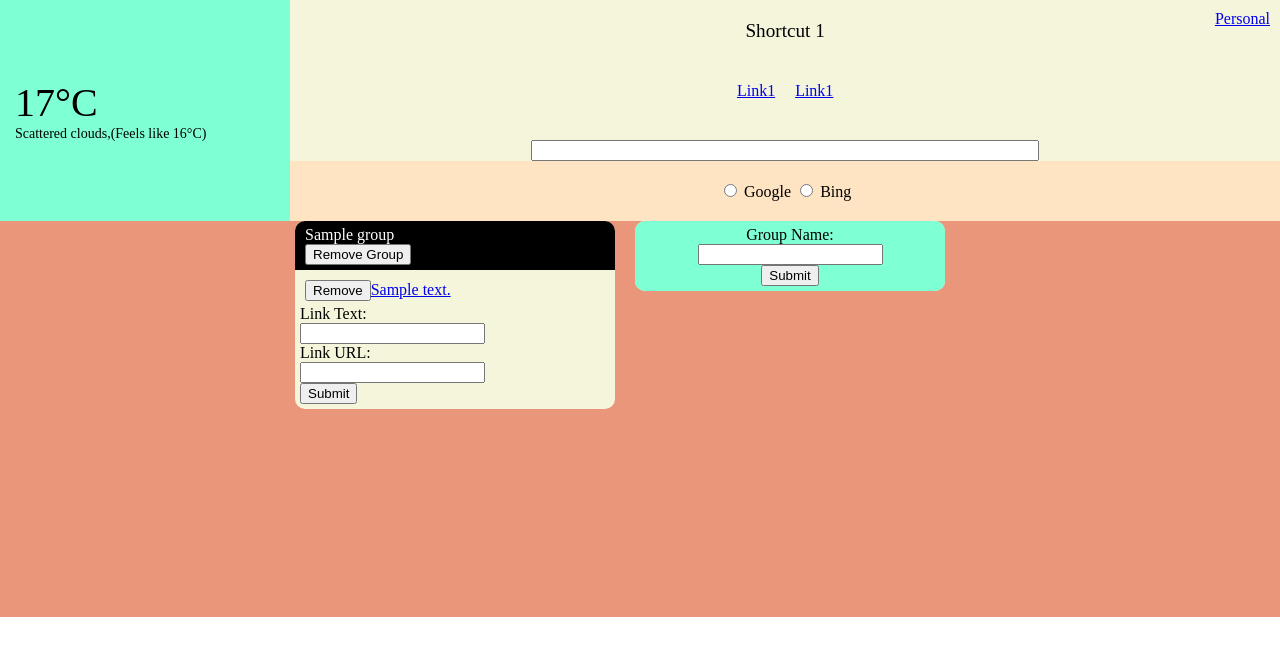
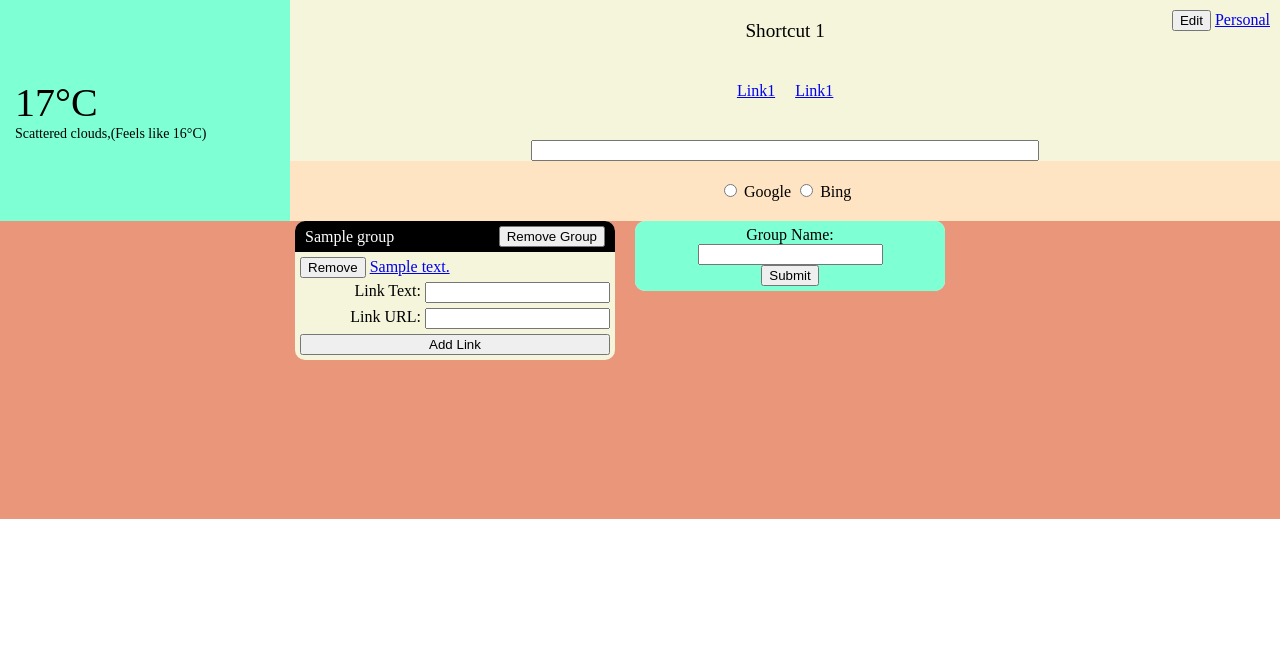
Before and after one commit to fazillatheef/homepage, a Flask app: page / in a window 1280 px wide. Shown: the top 656 px of the page. Run offline with Flask 3, Linux system fonts and the light colour scheme; tables that the repository leaves empty hold one stand-in row (values such as "Sample post"); parts of the project's set-up code (start-up, migrations or seed data) failed here and were passed over.

Commit message:
Added Edit button only and changed format of some card elements

```diff
--- /dev/null
+++ b/Check_groups.sql
@@ -0,0 +1,2 @@
+-- SQLite
+select * from groups;
--- a/app.py
+++ b/app.py
@@ -1,8 +1,14 @@
 from flask import Flask, render_template, request, redirect
 from flask_sqlalchemy import SQLAlchemy
+import os
 
 app = Flask(__name__)
-app.config['SQLALCHEMY_DATABASE_URI'] = 'sqlite:///database.db'
+
+for env_var in ['SQLALCHEMY_DATABASE_URI']:
+    if env_var in os.environ.keys():
+        app.config[env_var] = os.environ[env_var]
+    else:
+        raise ValueError("Environment variables not setup!!")
 
 db = SQLAlchemy(app)
 
@@ -29,6 +35,11 @@ with app.app_context():
 def index():
     groups = Group.query.all()
     return render_template('index.html', groups=groups)
+
+@app.route('/edit')
+def index_edit():
+    groups = Group.query.all()
+    return render_template('edit.html', groups=groups)
 
 @app.route('/create_group', methods=['POST'])
 def create_group():
--- a/static/css/homepage.css
+++ b/static/css/homepage.css
@@ -96,7 +96,6 @@ body {
     align-items: center;
     justify-content: space-between;
 }
-
 .empty_card {
     width: 300px;
     padding: 5px;
@@ -107,14 +106,36 @@ body {
 
 .card_content {
     padding: 5px;
+    display:flex;
+    flex-direction: column;
+    padding: 5px;
+}
+.links{
+    display: flex;
+    flex-direction : column;
+}
+.each_link{
+    display:flex;
+    flex-direction: row;
+    margin-bottom:5px;
+}
+.link_addr,.link_text{
+    flex: 1 1 0;
+}
+.btn-add-link{
+    display: flex;
+    flex :1 1 0;
 }
 
+.flex-item-right{
+    text-align : right
+}
 .card_item {
     display: flex;
     flex-direction: row;
-    padding: 5px;
     height: 20px;
     align-items: center;
+    margin-bottom:5px;
 }
 
 .remove_link {
--- a/templates/base.html
+++ b/templates/base.html
@@ -8,6 +8,7 @@
 <body>
     <div class="personal">
         <!--Edit button-->
+        {% block editButton %}{% endblock %}
         <a href="#">Personal</a>
     </div>
     <div class="top">
--- a/templates/cards.html
+++ b/templates/cards.html
@@ -2,11 +2,10 @@
     {% for group in groups %}
     <div class="card">
         <div class="card_title">
-            <div>{{group.name}}
+                {{group.name}}
                 <form method="post" action="/remove_group/{{ group.id }}">
                     <input type="submit" value="Remove Group">
                 </form>
-            </div>
         </div>
         <div class="card_content">
             {% for link in group.links %}
@@ -14,16 +13,24 @@
                 <form method="post" action="/remove_link/{{ link.id }}">
                     <input type="submit" value="Remove">
                 </form>
+                &nbsp;
                 <a class="card_link" href="{{link.url}}">{{link.text}}</a>
             </div>
             {% endfor %}
-            <form method="post" action="/add_link/{{ group.id }}">
-                <label for="text">Link Text:</label><br>
-                <input type="text" id="text" name="text"><br>
-                <label for="url">Link URL:</label><br>
-                <input type="text" id="url" name="url"><br>
-                <input type="submit" value="Submit">
-            </form>
+            <div>
+                <form class="links" method="post" action="/add_link/{{ group.id }}">
+                    <div class="each_link">
+                        <label class="link_text flex-item-right" for="text">Link Text:&nbsp;</label>
+                        <input class="link_addr" type="text" id="text" name="text">
+                    </div>
+                    <div class="each_link">
+                        <label class="link_text flex-item-right" for="url">Link URL:&nbsp;</label>
+                        <input class="link_addr" type="text" id="url" name="url">
+                    </div>
+
+                    <input type="submit" value="Add Link">
+                </form>
+            </div>
         </div>
     </div>
     {% endfor %}
--- a/templates/edit.html
+++ b/templates/edit.html
@@ -1,2 +1,2 @@
 {% extends "base.html" %}
-{% block editButton %}<button onClick="location.href='{{url_for('main_page')}}';">Exit Edit</button>{% endblock %}
+{% block editButton %}<button onClick="location.href='{{url_for('index')}}';">Exit Edit</button>{% endblock %}
--- a/templates/index.html
+++ b/templates/index.html
@@ -1 +1,2 @@
 {% extends "base.html" %}
+{% block editButton %}<button onClick="location.href='{{url_for('index_edit')}}';">Edit</button>{% endblock %}
```
Also changed, not shown: README.md.
